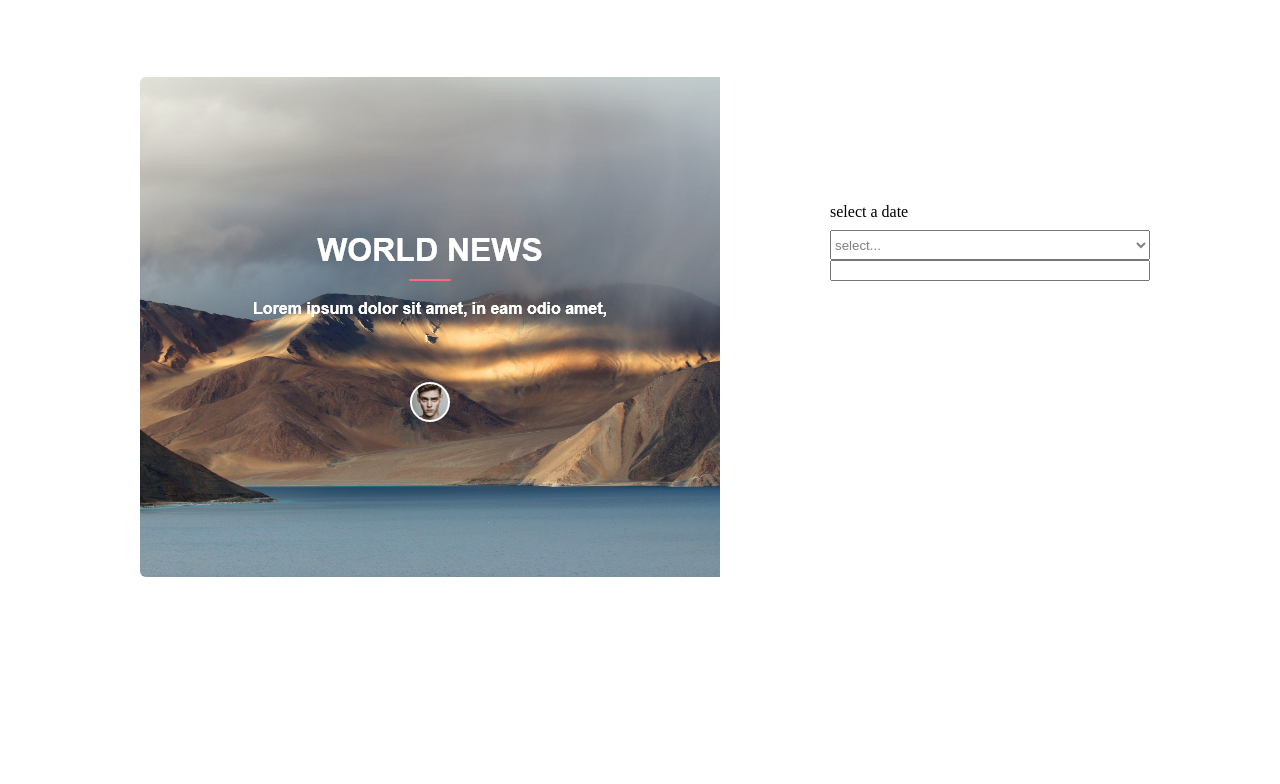
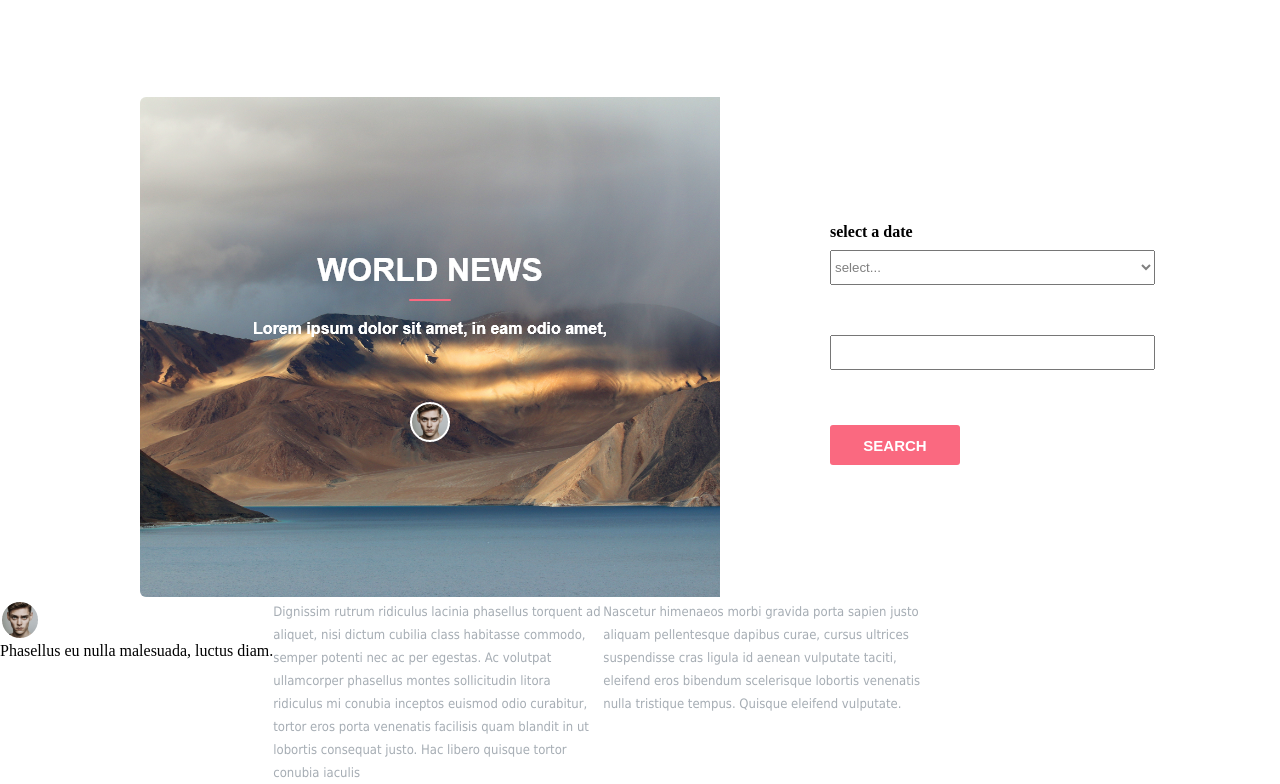
Before and after one commit to AnnaGigauri/prefix-unilab, a plain HTML site: page index.html in a window 1280 px wide. Shown: the part 76-860 px from the top of the page. Before the commit the page ends 800 px from the top, so only its background shows below. Drawn offline with Linux system fonts and the light colour scheme.

Commit message:
added css

```diff
--- a/css/style.css
+++ b/css/style.css
@@ -4,7 +4,7 @@
 .logo{
     color: red;
     margin-left: 30px;
-    margin-top: 30px;
+    margin-top: 40px;
     font-family: raleway;
     font-weight: bold;
 }
@@ -14,7 +14,7 @@ ul{
 }
 li{
     margin-right: 70px;
-    margin-top: 20px;
+    margin-top: 40px;
 }
 .list1{
     color: black;
@@ -57,11 +57,40 @@ li{
     padding-top: 127px;
     padding-left: 110px;
 }
+.input-list{
+    width: 325px;
+    height: 35px;
+    color: grey;
+    margin: 0 auto;
+    margin-bottom: 50px;
+}
 label{
     margin-bottom: 10px;
+    font-family: raleway;
+    font-weight: bold;
 }
-.input-list{
-    width: 320px;
-    height: 30px;
-    color: grey;
+.buttonsearch{
+    border-radius: 3px;
+    background-color: #FA6980;
+    color: white;
+    font-size: 15px;
+    font-weight: bold;
+    width: 130px;
+    height: 40px;
+    border: none;
 }
+.button{
+    margin-top: 5px;
+    margin-left: 110px;
+}
+.section2-div{
+    display: flex;
+}
+.paragraph{
+    width: 330px;
+    height: 170px;
+    font-family: tahoma;
+    font-size: 13px;
+    color: #A6ADB4;
+    line-height: 23px;
+}
--- a/index.html
+++ b/index.html
@@ -45,20 +45,37 @@
                 <h3 class="img-title">Lorem ipsum dolor sit amet, in eam odio amet</h3> -->
             </div>
             <div class="forms">
-               <form action="">
+               <form action="" method="POST">
                    <div class="form-wraper">
-                    <label for="select">select a date</label>
+                    <label class="input-txt" for="select">select a date</label>
                     <select class="input-list" type="select" id="select">
                         <option value="select">select...</option>
                    </div>
 
                    <div class="form-wraper">
-                       <label for="text">enter the first keywords</label>
-                       <input type="text" name="mytext" id="text">
+                    <label for="text">enter the first keywords</label>
+                       <input class="input-list" type="text" name="mytext" id="text">
+                   </div>
+                   <div class="button">
+                    <button class="buttonsearch">SEARCH</button>
                    </div>
                </form>
             </div>
         </div>
     </section>
+    <section>
+        <div class="section2-div">
+            <div class="div1-section">
+                <img src="images/avatar.png" alt="picture">
+                <p class="paragraph1">Phasellus eu nulla malesuada, luctus diam.</p>
+            </div>
+            <div class="div2-section">
+                <p class="paragraph">Dignissim rutrum ridiculus lacinia phasellus torquent ad aliquet, nisi dictum cubilia class habitasse commodo, semper potenti nec ac per egestas. Ac volutpat ullamcorper phasellus montes sollicitudin litora ridiculus mi conubia inceptos euismod odio curabitur, tortor eros porta venenatis facilisis quam blandit in ut lobortis consequat justo. Hac libero quisque tortor conubia iaculis </p>
+            </div>
+            <div class="div3-section">
+                <p class="paragraph">Nascetur himenaeos morbi gravida porta sapien justo aliquam pellentesque dapibus curae, cursus ultrices suspendisse cras ligula id aenean vulputate taciti, eleifend eros bibendum scelerisque lobortis venenatis nulla tristique tempus. Quisque eleifend vulputate.</p>
+            </div>
+        </div>
+    </section>
 </body>
 </html>
```
Also changed, not shown: images/avatar.png (added).
